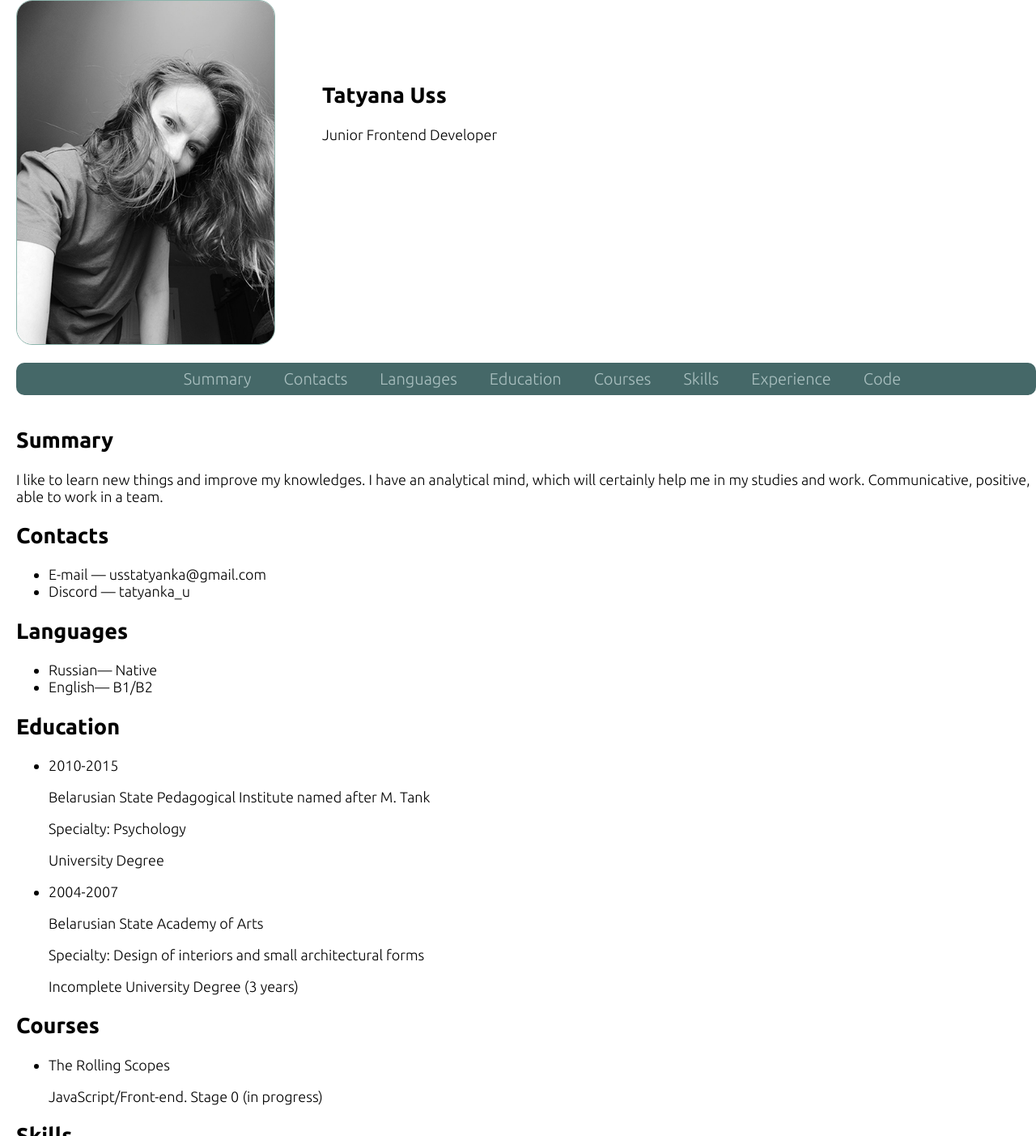
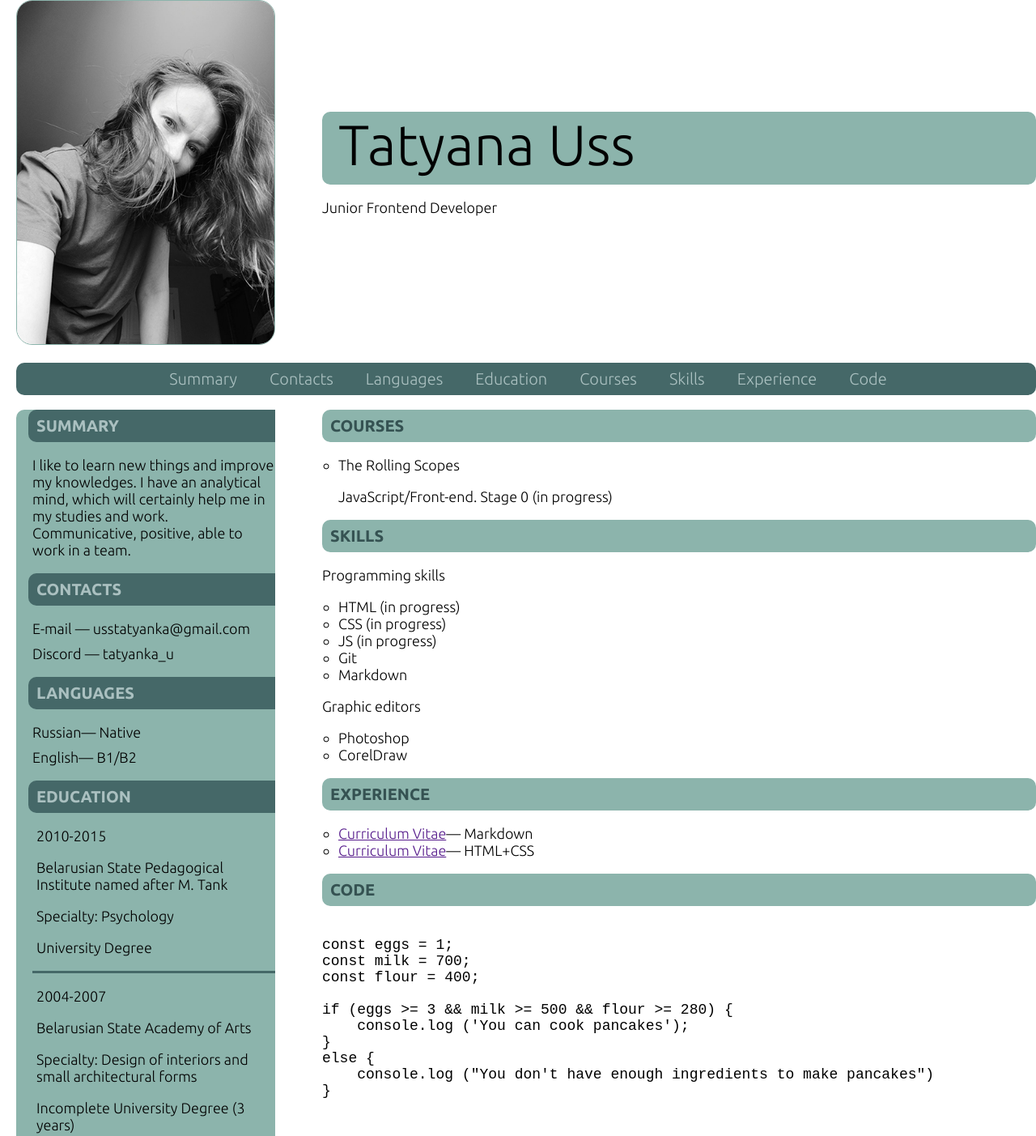
Before and after one commit to UssTa/rsschool-cv, a plain HTML site: page index.html in a window 1280 px wide. Shown: the top 1403 px of the page at 81% size. Drawn offline with Linux system fonts and the light colour scheme.

Commit message:
feat: stylize main content

```diff
--- a/style.css
+++ b/style.css
@@ -52,6 +52,20 @@ border: 1px solid #8cb4ac;
 border-radius: 20px;
 width: 320px;
 }
+h1 {
+  margin-bottom: 0;
+  padding-left: 20px;
+  padding-bottom: 10px;
+  border-radius: 10px;
+  font-size: 70px;
+  font-weight: 300;
+  background-color:#8cb4ac;
+}
+.header-section p {
+  margin-top: 0;
+  padding-left: 20px;
+  font-size: 35px;
+}
 html {
   scroll-behavior: smooth;
 }
@@ -80,3 +94,60 @@ html {
   font-weight: 700;
   background-color: #aac0c0;
 }
+.aside {
+  float:left;
+  width: 320px;
+  margin-left: 0px;
+  padding-left: 15px;
+  background-color:#8cb4ac;
+  border-radius: 10px;
+}
+.aside li {
+  list-style: none;
+  margin-top: 10px;
+}
+.aside p,ul {
+  padding-left: 5px;
+}
+.main-content {
+  float:right;
+  width: 70%;
+}
+
+.main::before,
+.main::after {
+  content: "";
+  display: table;
+}
+.main::after {
+  clear: both;
+}
+.main {
+  clear: both;
+  zoom: 1;
+}
+.main-content li {
+  list-style: circle;
+}
+.main-content ul {
+  padding-left: 20px;
+}
+.section-title {
+  text-transform: uppercase;
+  padding-left: 10px;
+  margin-bottom: 0;
+  margin-top: 0;
+  line-height: 40px;
+  font-size: 20px;
+  background-color:#8cb4ac;
+  color: #355252;
+  border-radius: 10px;
+}
+.aside .section-title {
+  border-radius: 10px 0 0 10px;
+  background-color:#456868;
+  color:#aac0c0;
+}
+.line {
+  border-bottom: 3px #456868 solid;
+}
```
